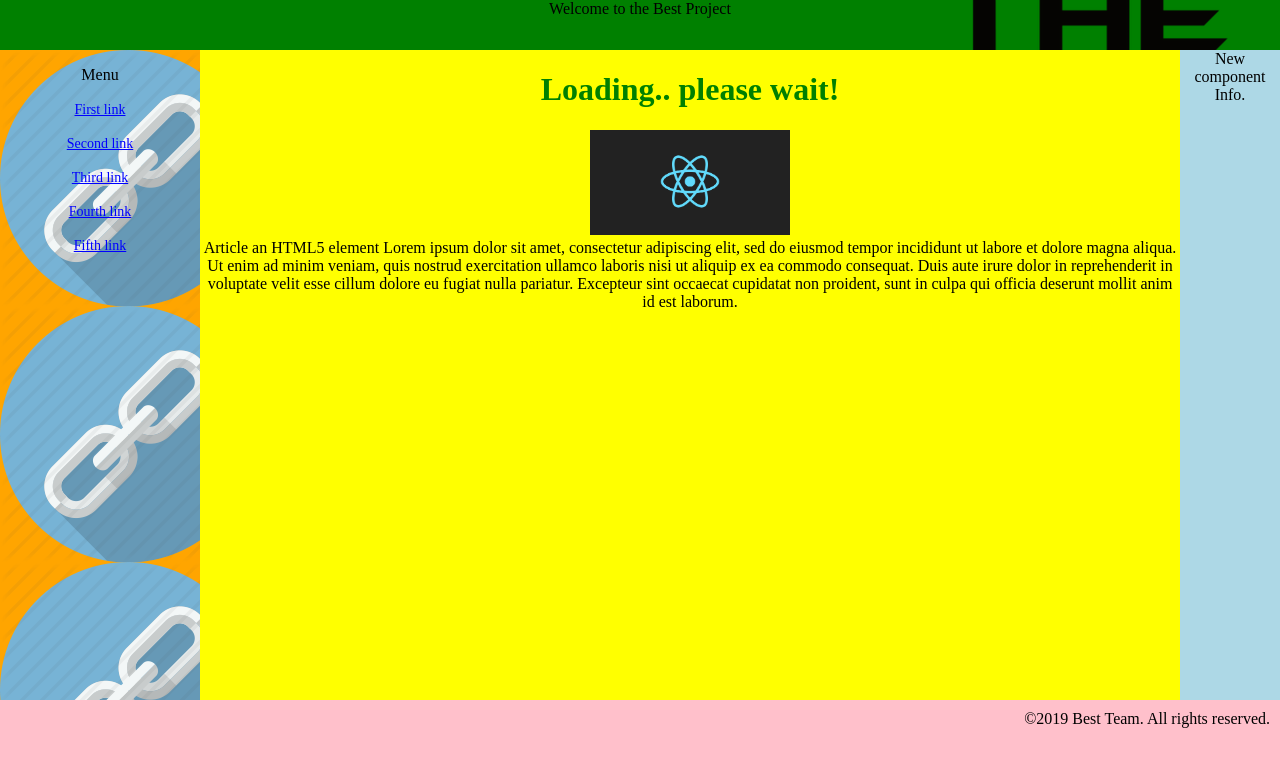
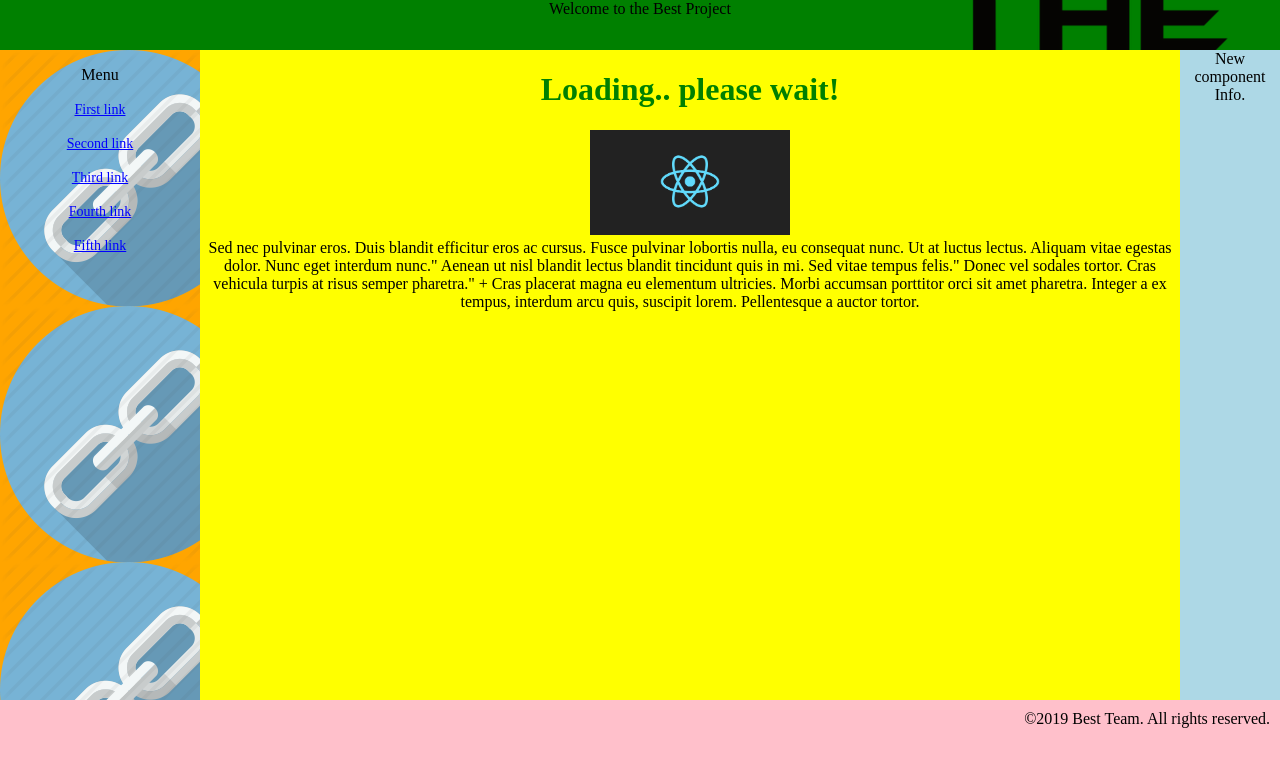
Before and after one commit to vkryviak-ua/first-project, a React app: page / in a window 1280 px wide. Shown: the top 766 px of the page. Built offline with nearby package versions, Linux system fonts and the light colour scheme; no server answers; the HTML template or start-up script is replaced by a standard one.

Commit message:
task-sLcUkhmu I did that text in article should change for each page refresh. add array randomText,add function generateRandomNumber, remove old text in article and changed it for random text.

```diff
--- a/src/client/components/Article.js
+++ b/src/client/components/Article.js
@@ -1,14 +1,36 @@
-import React, { Component } from 'react';
+import React, {Component} from 'react';
 
 export default class Article extends Component {
-  render() {
-    return (
-      <article className="article"> Article an HTML5 element Lorem ipsum dolor sit amet,
-        consectetur adipiscing elit, sed do eiusmod tempor incididunt ut labore et dolore magna
-        aliqua. Ut enim ad minim veniam, quis nostrud exercitation ullamco laboris nisi ut aliquip
-        ex ea commodo consequat. Duis aute irure dolor in reprehenderit in voluptate velit esse
-        cillum dolore eu fugiat nulla pariatur. Excepteur sint occaecat cupidatat non proident, sunt
-        in culpa qui officia deserunt mollit anim id est laborum.</article>
-    );
-  }
+	render() {
+		var randomText = [
+			`Lorem ipsum dolor sit amet, consectetur adipiscing elit. Integer dictum, risus vel sollicitudin pretium,
+			mi neque tempor sem, et venenatis mauris lacus et metus. Integer lacinia tortor augue,
+			at sodales turpis fermentum vel. Pellentesque quis dolor purus.
+			Duis ac sapien nec nisl blandit tempor et non metus. Nulla facilisi. Suspendisse potenti.
+			Donec vitae felis in nulla euismod auctor a a mauris. Lorem ipsum dolor sit amet, consectetur adipiscing elit.`,
+			`Sed nec pulvinar eros. Duis blandit efficitur eros ac cursus. Fusce pulvinar lobortis nulla, eu consequat nunc.
+			Ut at luctus lectus. Aliquam vitae egestas dolor. Nunc eget interdum nunc."
+			Aenean ut nisl blandit lectus blandit tincidunt quis in mi. Sed vitae tempus felis."
+			Donec vel sodales tortor. Cras vehicula turpis at risus semper pharetra." +
+			Cras placerat magna eu elementum ultricies. Morbi accumsan porttitor orci sit amet pharetra.
+			Integer a ex tempus, interdum arcu quis, suscipit lorem. Pellentesque a auctor tortor.`,
+			`Aenean a sapien elit. Nam tempus massa nec imperdiet imperdiet.
+			Maecenas nec nulla vel dui feugiat vehicula nec vitae eros. Donec vehicula, felis rhoncus rhoncus ornare,
+			ex lectus aliquet justo, et mollis libero purus sit amet libero. Sed quis orci lobortis, porttitor erat a,
+			dictum nisi. Proin vestibulum turpis id vestibulum sagittis. Vivamus pellentesque vitae nibh vitae tristique.
+			Morbi vel tortor tortor. Vivamus porta tristique viverra.`
+		];
+
+		function generateRandomNumber(min, max) {
+			return Math.floor(Math.random() * (max - min + 1) + min);
+		}
+
+		var generateNambre = generateRandomNumber(0, 2);
+		return (
+			<article className="article">
+				{randomText[generateNambre]}
+			</article>
+
+		);
+	}
 }
```
